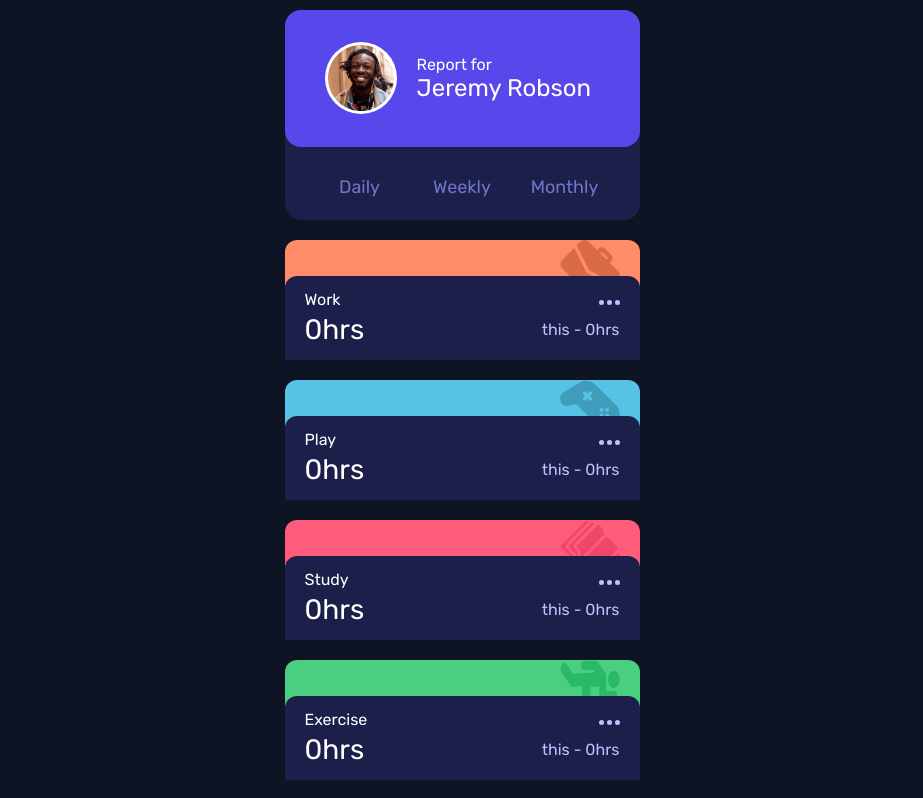
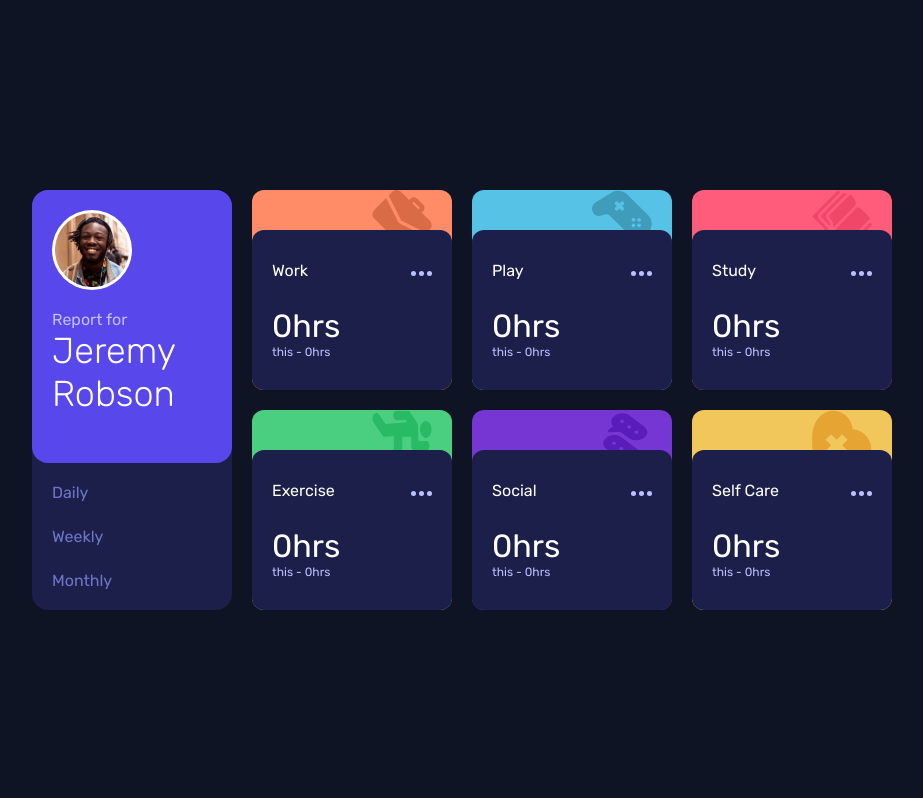
Before and after one commit to DicksenT/time-tracking, a React (Vite) app: page / in a window 1280 px wide. Shown: the top 798 px of the page, without its empty margins (178-1101 px from the left). Built offline with nearby package versions, Linux system fonts and the light colour scheme.

Commit message:
laptop size page

```diff
--- a/src/index.css
+++ b/src/index.css
@@ -14,7 +14,6 @@ body{
   justify-content: center;
   background-color: hsl(226, 43%, 10%);
   flex-direction: column;
-
   color: white;
 }
 main{
@@ -57,6 +56,9 @@ li{
   width: 100%;
   height: 100%;
 }
+.for{
+  color: hsl(236, 100%, 87%);
+}
 .time-periods{
   display: flex;
   justify-content: space-between;
@@ -88,6 +90,7 @@ li{
   height: 120px;
   width: 100%;
   position: relative;
+
 }
 .top-img-container{
   height: 30%;
@@ -108,6 +111,7 @@ li{
   z-index: 99;
   position: absolute;
   width: 100%;
+  transition: 0.4s;
 }
 .headline,
 .time{
@@ -131,3 +135,82 @@ li{
 .time p{
   color: hsl(236, 100%, 87%);
 }
+.ellipsis-container,
+.track{
+  cursor: pointer;
+}
+.track:hover .info{
+  background-color: hsl(246, 80%, 60%);
+}
+@media(min-width:1024px){
+  body{
+    height: 100dvh;
+  }
+  main{
+    display: flex;
+    width: 880px;
+    align-items: center;
+    justify-content: center;
+    height: 440px;
+  }
+  .profile{
+    width: 200px;
+    height: 100%;
+    margin: 0;
+    margin-right: 20px;
+  }
+  .details{
+    flex-direction: column;
+    align-items: start;
+    padding: 20px;
+    gap: 20px;
+  }
+  .detail{
+    margin: 0;
+  }
+  .img-container{
+    width: 80px;
+    height: 80px;
+  }
+  .name{
+    font-size: 36px;
+    font-weight: 300;
+  }
+  .time-periods{
+    flex-direction: column;
+    padding: 20px;
+    align-items: start;
+  }
+  .time-periods li{
+    text-align: start;
+    font-size: 16px;
+  }
+  .track-lists{
+    display: grid;
+    grid-template-rows: 200px 200px;
+    grid-template-columns: 200px 200px 200px;
+  }
+  .track{
+    height: 100%;
+    border-radius: 12px;
+  }
+  .info{
+    border-radius: 12px;
+    height: 80%;
+    justify-content: space-around;
+  }
+  .top-img-container{
+    height: 20%;
+  }
+  .time{
+    display: flex;
+    flex-direction: column;
+    align-items: start;
+  }
+  .now{
+    font-size: 32px;
+  }
+  .time p{
+    font-size: 12px;
+  }
+}
```
